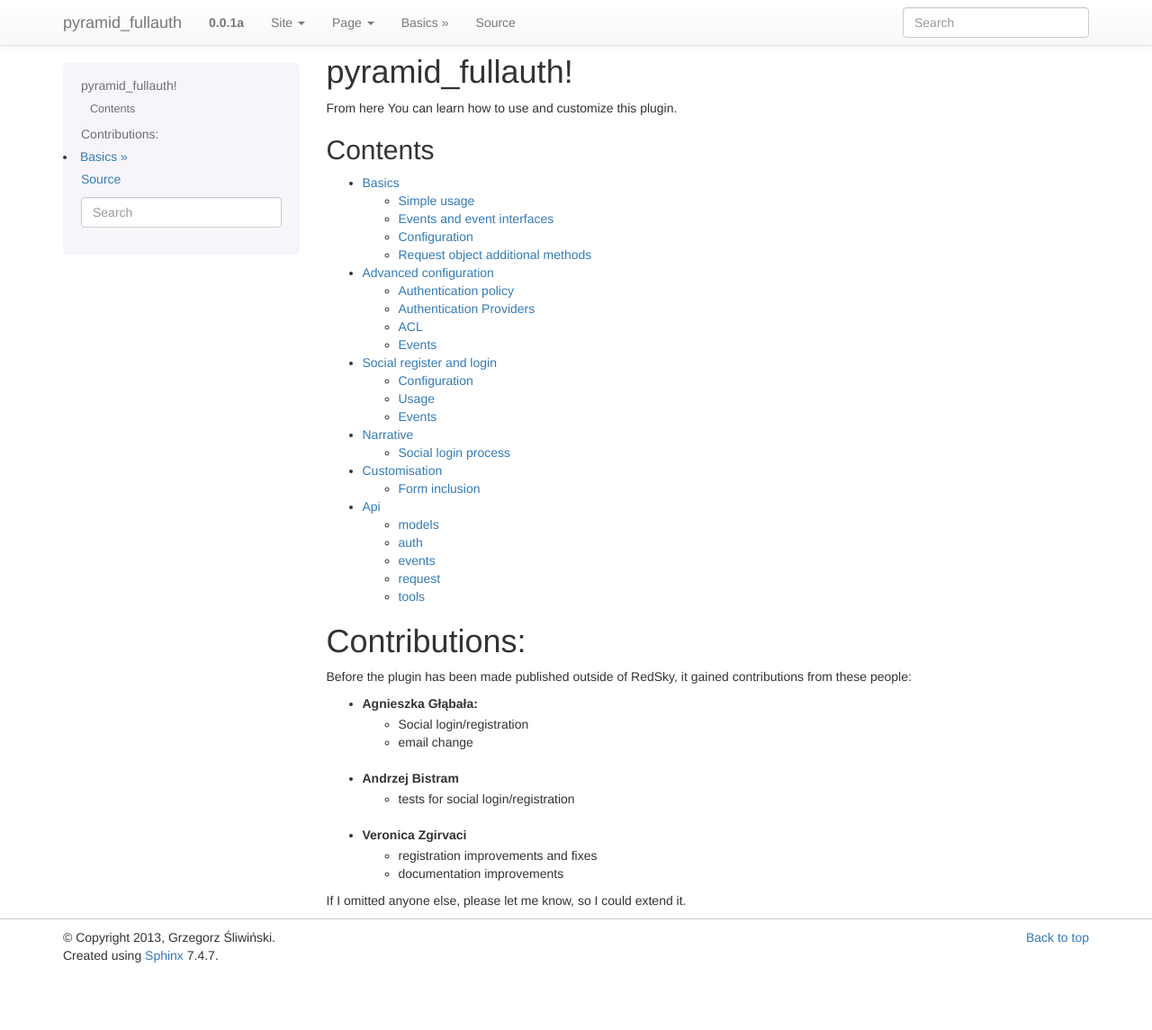
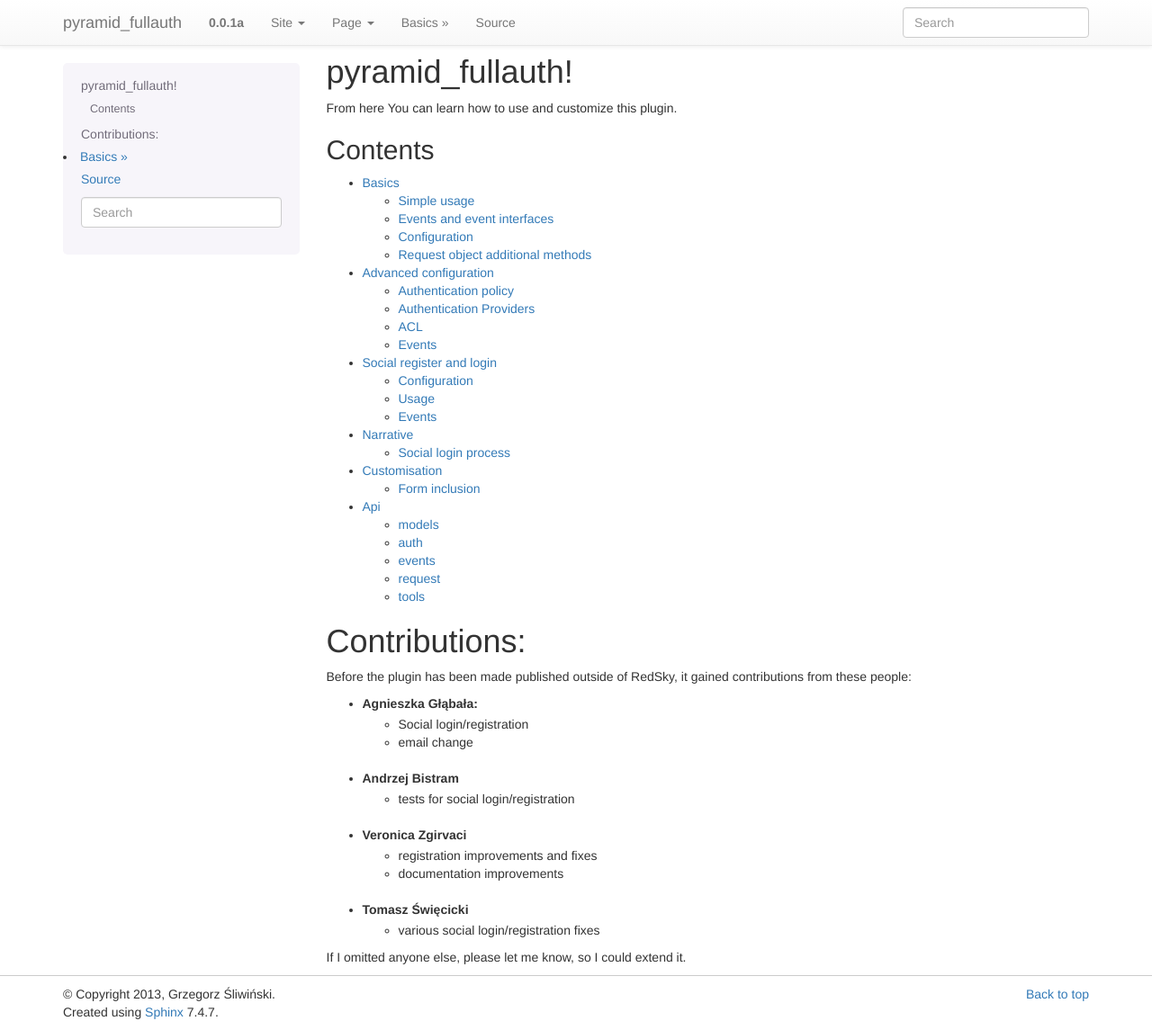
Before and after one commit to fizyk/pyramid_fullauth, a Sphinx documentation site: the page built from docs/source/index.rst, in a window 1280 px wide and 1145 px high. Shown: the whole window at 90% size. Built offline with Sphinx 7.4.7, drawn with Linux system fonts in a browser that asks for light colours.

Commit message:
extended contributors list

```diff
--- a/docs/source/index.rst
+++ b/docs/source/index.rst
@@ -34,5 +34,7 @@ Before the plugin has been made published outside of RedSky, it gained contribut
 - Veronica Zgirvaci
     - registration improvements and fixes
     - documentation improvements
+- Tomasz Święcicki
+    - various social login/registration fixes
 
 If I omitted anyone else, please let me know, so I could extend it.
```
